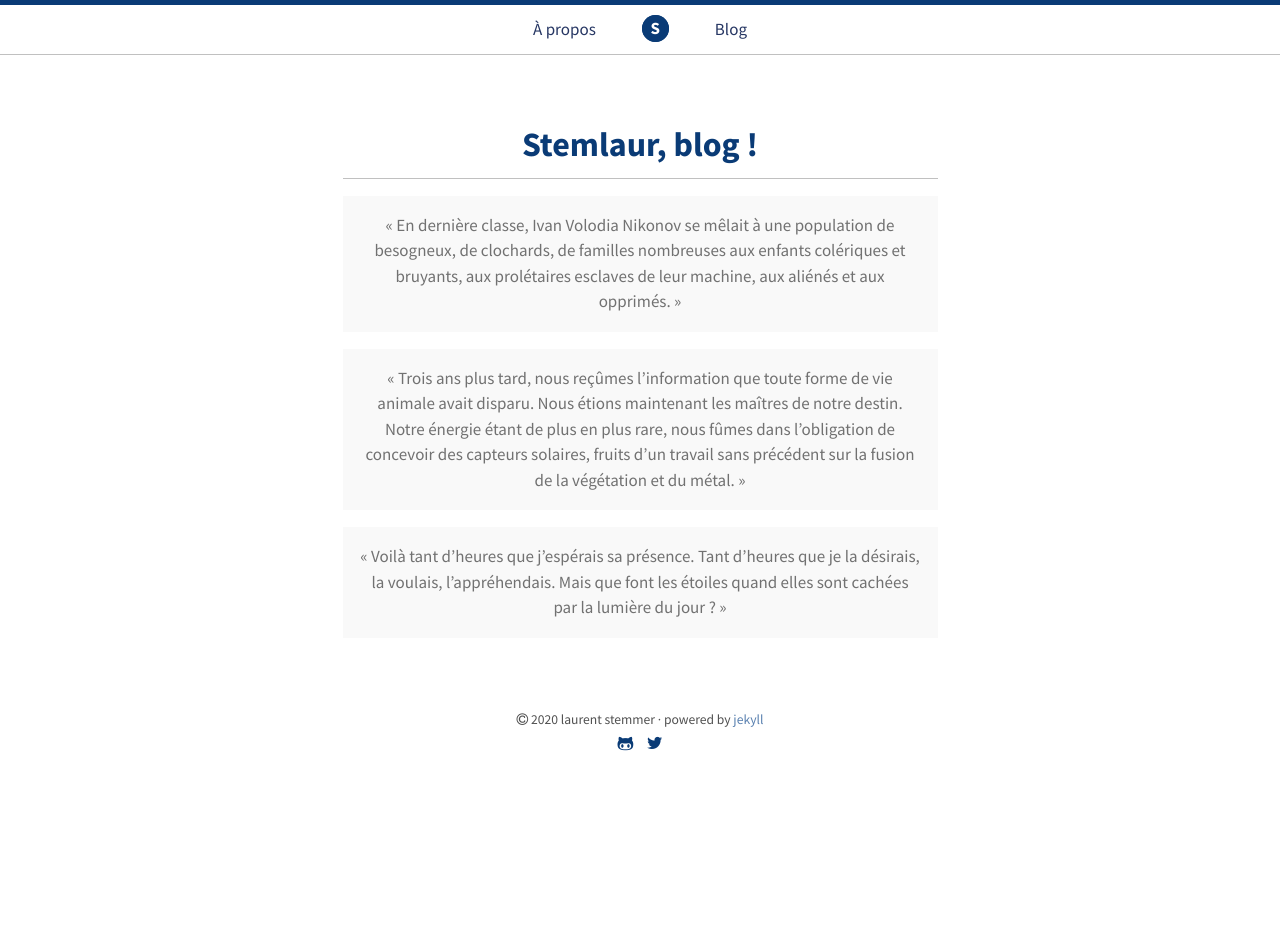
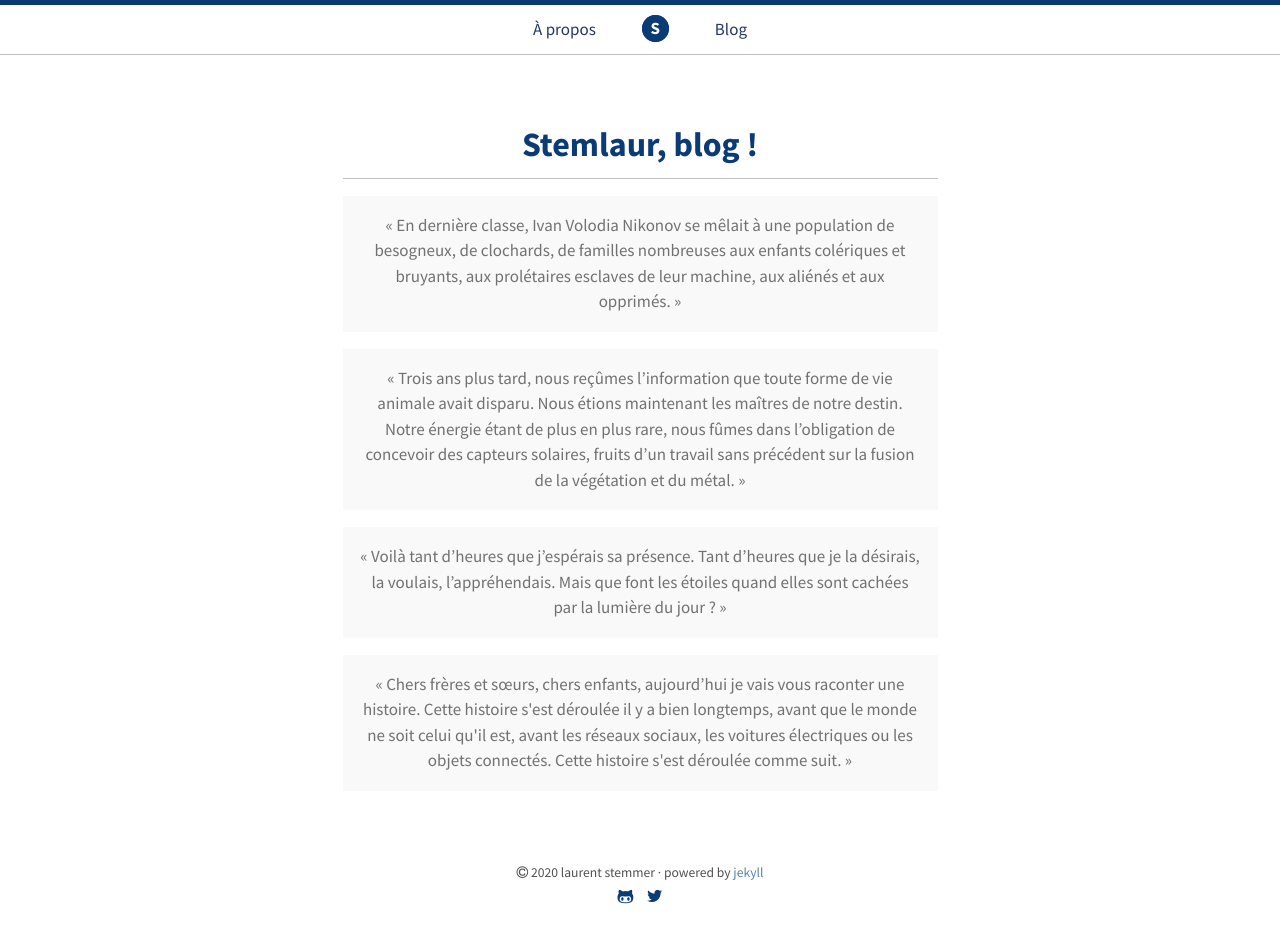
Before and after one commit to stemlaur/stemlaur.github.io, a Jekyll site: the page built from index.html, in a window 1280 px wide. Built offline with Jekyll 4.4.1, drawn with Linux system fonts in a browser that asks for light colours; before the commit the page ends 900 px from its top, so only the background shows below that.

Commit message:
Nouvelle citation

```diff
--- a/index.html
+++ b/index.html
@@ -24,6 +24,10 @@ title: Home
     <p class="message">
       « Voilà tant d’heures que j’espérais sa présence. Tant d’heures que je la désirais, la voulais, l’appréhendais. Mais que font les étoiles quand elles sont cachées par la lumière du jour ? »
     </p>
+
+    <p class="message">
+      « Chers frères et sœurs, chers enfants, aujourd’hui je vais vous raconter une histoire. Cette histoire s'est déroulée il y a bien longtemps, avant que le monde ne soit celui qu'il est, avant les réseaux sociaux, les voitures électriques ou les objets connectés. Cette histoire s'est déroulée comme suit. »
+    </p>
   </div>
 
 </div>
```
